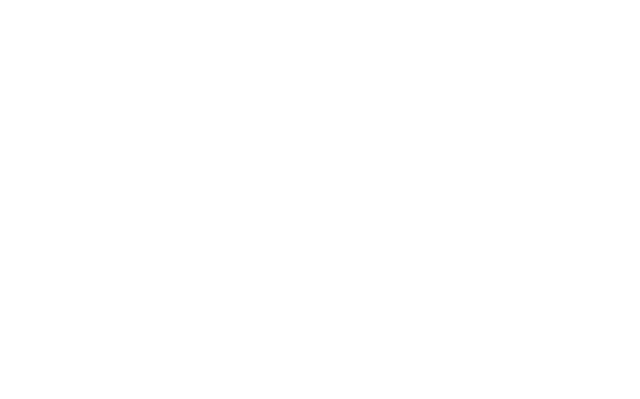
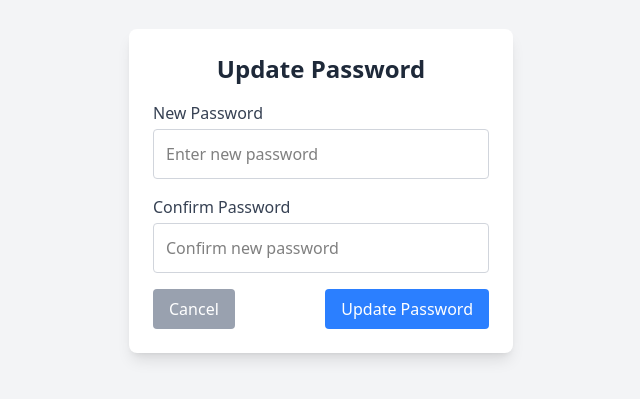
Before and after one commit to sameerbhatta13/leadManagmentSystemFrontend, a React (Vite) app: page /update/admin in a window 1280 px wide. Before the commit this address had no page. Shown: the part 209-608 px from the top of the page, without its empty margins (319-959 px from the left). Built offline with nearby package versions, Linux system fonts and the light colour scheme.

Commit message:
otp page

```diff
--- a/MyRoutes.jsx
+++ b/MyRoutes.jsx
@@ -16,6 +16,8 @@ import ClientLead from './src/manageLeads/ClientLead'
 import StudentLead from './src/manageLeads/StudentLead'
 import CancelLead from './src/manageLeads/CancelLead'
 import ServiceList from './src/service/ServiceList'
+import Otp from './src/pages/Otp'
+import UpdateAdmin from './src/pages/UpdateAdmin'
 
 const MyRoutes = () => {
     return (
@@ -30,6 +32,9 @@ const MyRoutes = () => {
                 </Route>
 
                 <Route path='/inputform' element={<InputForm />} />
+                <Route path='/otp' element={<Otp />} />
+                <Route path='/update/admin' element={<UpdateAdmin />} />
+
                 <Route path='' element={<Protected Cmp={DashboarLayout} />} >
                     <Route path='/dashboard' element={<Dashboard />} />
                     <Route path='/active' element={<ActiveLead />} />
--- a/package.json
+++ b/package.json
@@ -16,6 +16,7 @@
     "react-dom": "^19.0.0",
     "react-hook-form": "^7.54.2",
     "react-icons": "^5.4.0",
+    "react-modal": "^3.16.3",
     "react-redux": "^9.2.0",
     "react-router": "^7.1.5",
     "react-router-dom": "^7.1.5",
--- a/src/pages/Login.jsx
+++ b/src/pages/Login.jsx
@@ -1,13 +1,16 @@
 import React, { useState } from 'react'
-import { useGetAdminQuery, useSigninAdminMutation } from '../redux/Api/Admin'
+import { useGetAdminQuery, useResetPasswordMutation, useSigninAdminMutation } from '../redux/Api/Admin'
 import { NavLink, useNavigate } from 'react-router'
 import { toast } from 'react-toastify'
 import { useDispatch } from 'react-redux'
+import Modal from 'react-modal';
 
-
+Modal.setAppElement('#root');
 const Login = () => {
-    const navigate = useNavigate()
-
+    const navigate = useNavigate();
+    const [isModalOpen, setIsModalOpen] = useState(false);
+    const [email, setEmail] = useState('')
+    const [errorMessage, setErrorMessage] = useState('')
 
     const [loginData, setLoginData] = useState({
         email: '',
@@ -15,7 +18,7 @@ const Login = () => {
     })
     const { refetch } = useGetAdminQuery()
 
-    const [loginAdmin, { isError, error }] = useSigninAdminMutation()
+    const [loginAdmin, { isError, }] = useSigninAdminMutation()
 
     const handleChange = (e) => {
         setLoginData({ ...loginData, [e.target.name]: e.target.value })
@@ -38,6 +41,36 @@ const Login = () => {
 
 
     }
+
+
+    //for reset password
+    const [resetPassword, { error }] = useResetPasswordMutation()
+    console.log(error)
+    const handleForgotPassword = (e) => {
+        e.preventDefault();
+        setIsModalOpen(true);
+    };
+
+    const handleSendEmail = async (e) => {
+        e.preventDefault();
+        try {
+            const response = await resetPassword({ email })
+            console.log("first", response)
+
+            if (response?.data?.message) {
+                navigate('/otp')
+                localStorage.setItem('Id', response?.data?.data?.adminId)
+            }
+            else {
+                setErrorMessage('enter a correct email')
+            }
+
+        } catch (error) {
+
+
+        }
+        // setIsModalOpen(false);
+    };
     return (
         <>
 
@@ -74,12 +107,39 @@ const Login = () => {
                             Submit Now
                         </button>
 
-                        <p className='font-bold flex flex-row gap-1'>Foget Password ?<NavLink className='hover:text-blue-600 hover:underline underline-offset-2'>click Here</NavLink> </p>
+                        <p className='font-bold flex flex-row gap-1'>Foget Password ? <button onClick={handleForgotPassword} className='hover:text-blue-600 hover:underline underline-offset-2'>
+                            Click Here
+                        </button> </p>
+
+
 
                     </form>
 
                 </div>
             </div>
+            <Modal isOpen={isModalOpen} onRequestClose={() => setIsModalOpen(false)} className="bg-white p-6 rounded-lg shadow-lg w-96 mx-auto mt-40">
+                <h2 className='text-xl font-semibold text-center mb-4'>Reset Password</h2>
+                <p className='text-gray-600 text-center mb-4'>Enter your email to receive a password reset link.</p>
+                <input
+                    type='email'
+                    placeholder='Enter your email'
+                    value={email}
+                    onChange={(e) => {
+                        setEmail(e.target.value)
+                        setErrorMessage('')
+                    }
+                    }
+                    className='w-full p-3 border border-gray-300 rounded focus:outline-none focus:ring-2 focus:ring-blue-500 text-center'
+                />
+                {errorMessage && <p className='text-red-500 text-sm mt-2 text-center'>{errorMessage}</p>}
+                <div className='flex justify-between mt-4'>
+                    <button onClick={() => {
+                        setIsModalOpen(false)
+                        setErrorMessage('')
+                    }} className='bg-gray-400 text-white px-4 py-2 rounded hover:bg-gray-500'>Cancel</button>
+                    <button onClick={handleSendEmail} className='bg-blue-500 text-white px-4 py-2 rounded hover:bg-blue-600'>Send Email</button>
+                </div>
+            </Modal>
         </>
     )
 }
--- /dev/null
+++ b/src/pages/Otp.jsx
@@ -0,0 +1,60 @@
+import React, { useState } from 'react'
+import { useVerifyOtpMutation } from '../redux/Api/Admin'
+import { useNavigate } from 'react-router'
+
+const Otp = () => {
+    const navigate = useNavigate()
+    const [otp, setOtp] = useState("")
+
+    const [GetOtp] = useVerifyOtpMutation()
+
+    const handleSubmit = async (e) => {
+        e.preventDefault()
+        try {
+            const response = await GetOtp({ otp })
+            console.log("first", response)
+
+            if (response?.data?.message) {
+                navigate('/update/admin')
+            }
+
+
+        } catch (error) {
+            console.log(error)
+
+        }
+
+
+    }
+    return (
+        <>
+            <div className="flex items-center justify-center min-h-screen bg-gray-100">
+                <div className="bg-white p-6 rounded-lg shadow-lg w-96">
+                    <h2 className="text-xl font-semibold text-center mb-4">Enter OTP</h2>
+                    <p className="text-gray-600 text-center mb-4">
+                        Enter the OTP sent to your email.
+                    </p>
+                    <form onSubmit={handleSubmit} className="flex flex-col gap-4">
+                        <input
+                            type="text"
+                            maxLength="6"
+                            value={otp}
+                            onChange={(e) => setOtp(e.target.value)}
+                            className="w-full p-3 border border-gray-300 rounded focus:outline-none focus:ring-2 focus:ring-blue-500 text-center text-lg tracking-widest"
+                            placeholder="XXXXXX"
+                            required
+                        />
+                        <button
+                            type="submit"
+                            className="w-full bg-blue-500 hover:bg-blue-600 text-white font-semibold py-2 px-4 rounded transition"
+                        >
+                            Verify OTP
+                        </button>
+                    </form>
+                </div>
+            </div>
+        </>
+    )
+}
+
+export default Otp
--- /dev/null
+++ b/src/pages/UpdateAdmin.jsx
@@ -0,0 +1,87 @@
+import React, { useState } from 'react'
+import { useNavigate } from 'react-router';
+import { useUpdateAdminMutation } from '../redux/Api/Admin';
+import { toast } from 'react-toastify';
+
+const UpdateAdmin = () => {
+    const navigate = useNavigate();
+    const [password, setPassword] = useState('');
+    const [confirmPassword, setConfirmPassword] = useState('');
+    const [errorMessage, setErrorMessage] = useState('')
+
+    const [updateAdmin] = useUpdateAdminMutation()
+    const id = localStorage.getItem('Id')
+
+    const handleUpdatePassword = async (e) => {
+        e.preventDefault()
+
+        if (password !== confirmPassword) {
+            toast.error('password does not match')
+        }
+        try {
+            const response = await updateAdmin({ id: id, data: password })
+
+            console.log("first", response)
+
+            if (response?.data?.data) {
+                navigate('/dashboard')
+            }
+        } catch (error) {
+            console.log(error)
+
+        }
+
+    }
+    return (
+        <>
+            <div className="flex justify-center items-center h-screen bg-gray-100">
+                <div className="bg-white p-6 rounded-lg shadow-lg w-96">
+                    <h2 className="text-2xl font-semibold text-center mb-4 text-gray-800">Update Password</h2>
+                    <form onSubmit={handleUpdatePassword} className="space-y-4">
+                        <div>
+                            <label className="block text-gray-700 font-medium mb-1">New Password</label>
+                            <input
+                                type="password"
+                                className="w-full p-3 border border-gray-300 rounded focus:outline-none focus:ring-2 focus:ring-blue-500"
+                                placeholder="Enter new password"
+                                value={password}
+                                onChange={(e) => setPassword(e.target.value)}
+                                required
+                            />
+                        </div>
+                        <div>
+                            <label className="block text-gray-700 font-medium mb-1">Confirm Password</label>
+                            <input
+                                type="password"
+                                className="w-full p-3 border border-gray-300 rounded focus:outline-none focus:ring-2 focus:ring-blue-500"
+                                placeholder="Confirm new password"
+                                value={confirmPassword}
+                                onChange={(e) => setConfirmPassword(e.target.value)}
+                                required
+                            />
+                        </div>
+                        {errorMessage && <p className="text-red-500 text-sm mt-2">{errorMessage}</p>}
+                        <div className="flex justify-between">
+                            <button
+                                type="button"
+                                onClick={() => navigate('/')}
+                                className="bg-gray-400 text-white px-4 py-2 rounded hover:bg-gray-500"
+                            >
+                                Cancel
+                            </button>
+                            <button
+                                type="submit"
+                                className="bg-blue-500 text-white px-4 py-2 rounded hover:bg-blue-600"
+                            >
+                                Update Password
+                            </button>
+                        </div>
+                    </form>
+                </div>
+            </div>
+
+        </>
+    )
+}
+
+export default UpdateAdmin
--- a/src/redux/Api/Admin.js
+++ b/src/redux/Api/Admin.js
@@ -25,8 +25,32 @@ export const AdminApi = createApi({
 
 
             })
+        }),
+        resetPassword: builder.mutation({
+            query: (data) => ({
+                url: 'admin/reset',
+                method: 'POST',
+                body: data
+
+            })
+
+        }),
+        verifyOtp: builder.mutation({
+            query: (data) => ({
+                url: '/verify',
+                method: 'POST',
+                body: data
+            })
+
+        }),
+        updateAdmin: builder.mutation({
+            query: ({ id, data }) => ({
+                url: `/admin/${id}`,
+                method: 'PUT',
+                body: data
+            })
         })
     })
 })
 
-export const { useSigninAdminMutation, useGetAdminQuery } = AdminApi
+export const { useSigninAdminMutation, useGetAdminQuery, useResetPasswordMutation, useVerifyOtpMutation, useUpdateAdminMutation } = AdminApi
```
Also changed, not shown: 1 other file (tests, documents, lock files or other folders).
